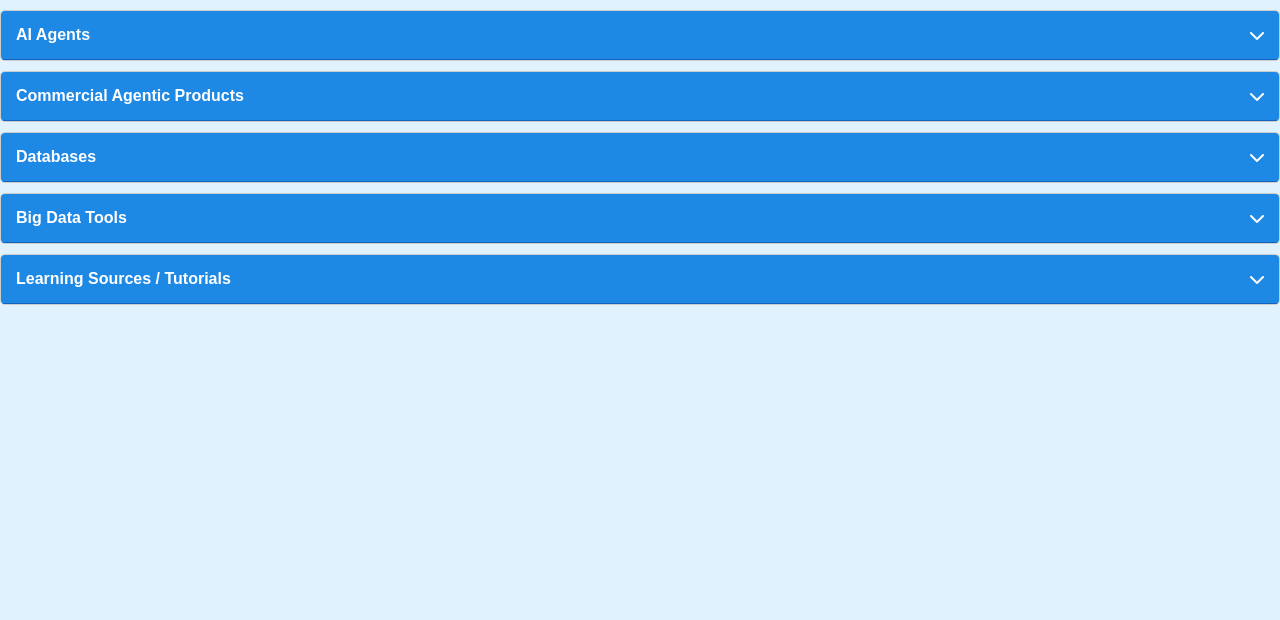
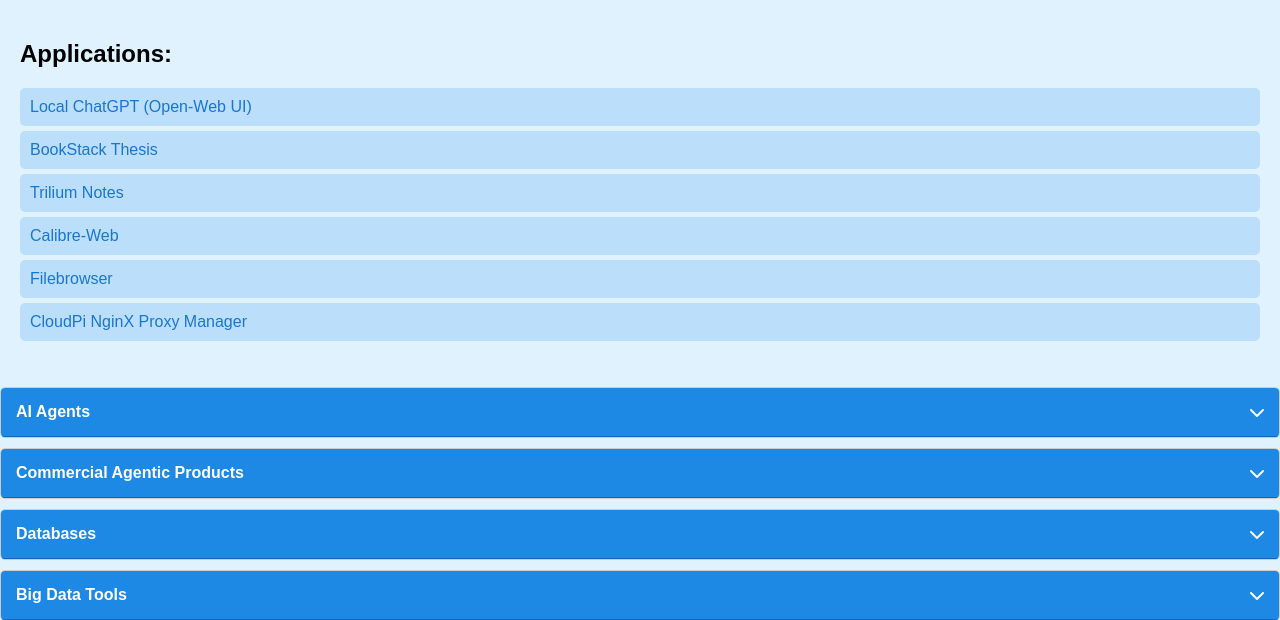
Before and after one commit to erenirmak/my-app-hub, a Flask app: page / in a window 1280 px wide. Shown: the part 120-740 px from the top of the page. Before the commit the page ends 425 px from the top, so only its background shows below. Run offline with Flask 3, Linux system fonts and the light colour scheme.

Commit message:
local apps deploy

```diff
--- a/app.py
+++ b/app.py
@@ -6,13 +6,13 @@ app = Flask(__name__)
 @app.route('/')
 def index():
 
-    # with open("resources/apps.json") as f:
-    #     applications = json.load(f)
+    with open("resources/apps.json") as f:
+        applications = json.load(f)
 
     with open("resources/collapsible.json", "r") as f:
         collapsibles = json.load(f)
 
-    return render_template('index.html', collapsibles=collapsibles) #, applications=applications)
+    return render_template('index.html', applications=applications, collapsibles=collapsibles)
 
 if __name__ == '__main__':
     app.run(host='0.0.0.0', port=5000, debug=True)
--- a/resources/apps.json
+++ b/resources/apps.json
@@ -1,8 +1,4 @@
 [
-    {"name": "İstanbul Sanayi Odası - Agent Test", "url": "http://10.0.0.1:8501"},
-    {"name": "Eksim Holding - Agent Test", "url": "http://10.0.0.1:8502"},
-    {"name": "Agent App Tracing", "url": "http://10.0.0.1:6006"},
-    {"name": "Airflow", "url": "http://10.0.0.1:8080/home"},
     {"name": "Local ChatGPT (Open-Web UI)", "url": "http://chat.homelab.com"},
     {"name": "BookStack Thesis", "url": "http://bookstack.homelab.com"},
     {"name": "Trilium Notes", "url": "http://trilium.homelab.com"},
--- /dev/null
+++ b/resources/old_apps.json
@@ -0,0 +1,6 @@
+[
+    {"name": "İstanbul Sanayi Odası - Agent Test", "url": "http://10.0.0.1:8501"},
+    {"name": "Eksim Holding - Agent Test", "url": "http://10.0.0.1:8502"},
+    {"name": "Agent App Tracing", "url": "http://10.0.0.1:6006"},
+    {"name": "Airflow", "url": "http://10.0.0.1:8080/home"}
+]
--- a/templates/index.html
+++ b/templates/index.html
@@ -10,14 +10,14 @@
     <header class="sliding-header">
         <h1>My Library</h1>
     </header>
-    <!-- <section class="apps">
+    <section class="apps">
         <h2>Applications:</h2>
         <ul>
             {% for app in applications %}
             <li><a href="{{ app.url }}" class="app-link" target="_blank">{{ app.name }}</a></li>
             {% endfor %}
         </ul>
-    </section> -->
+    </section>
     <!-- <section class="info">
         <h2>Definitions</h2>
         <div>
```
